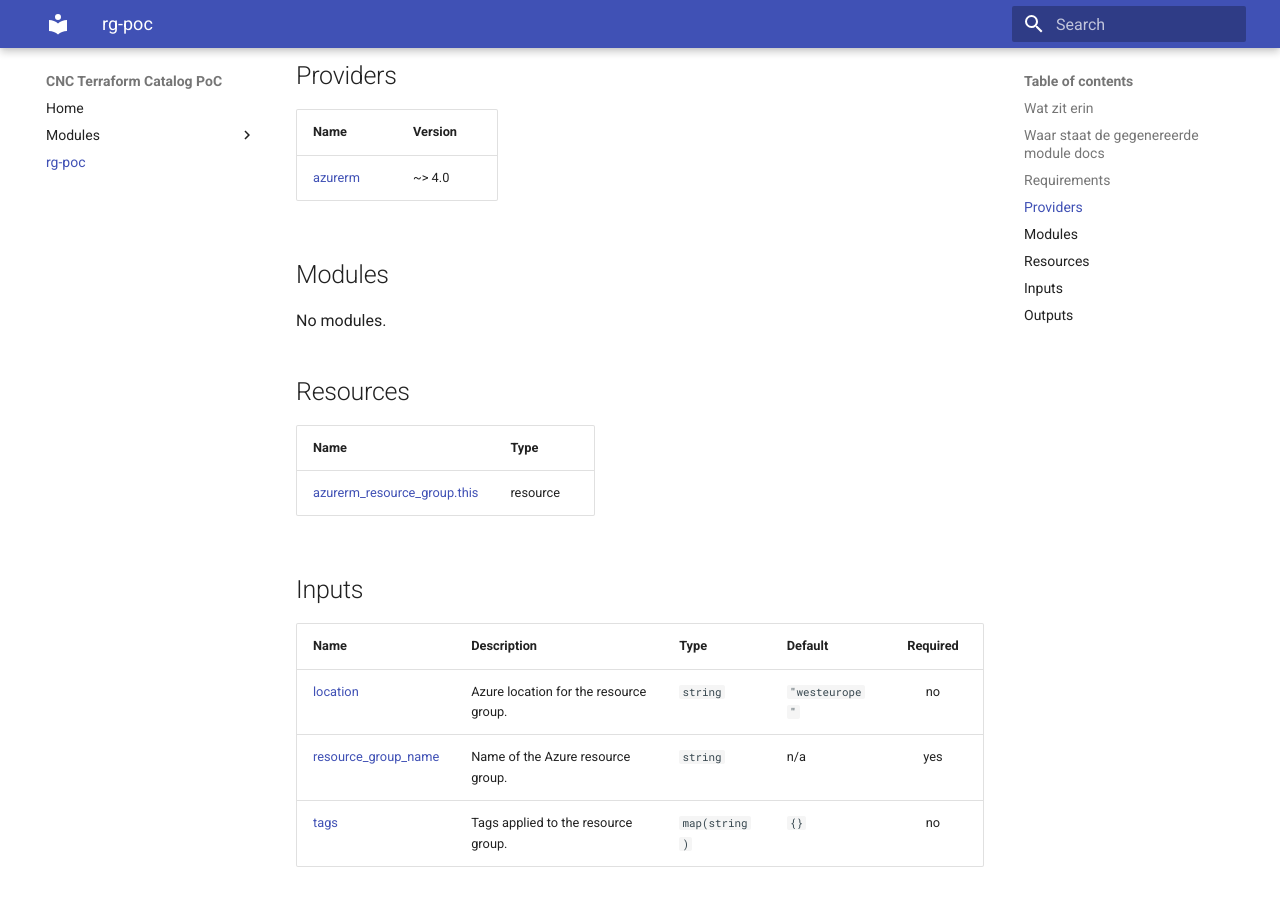
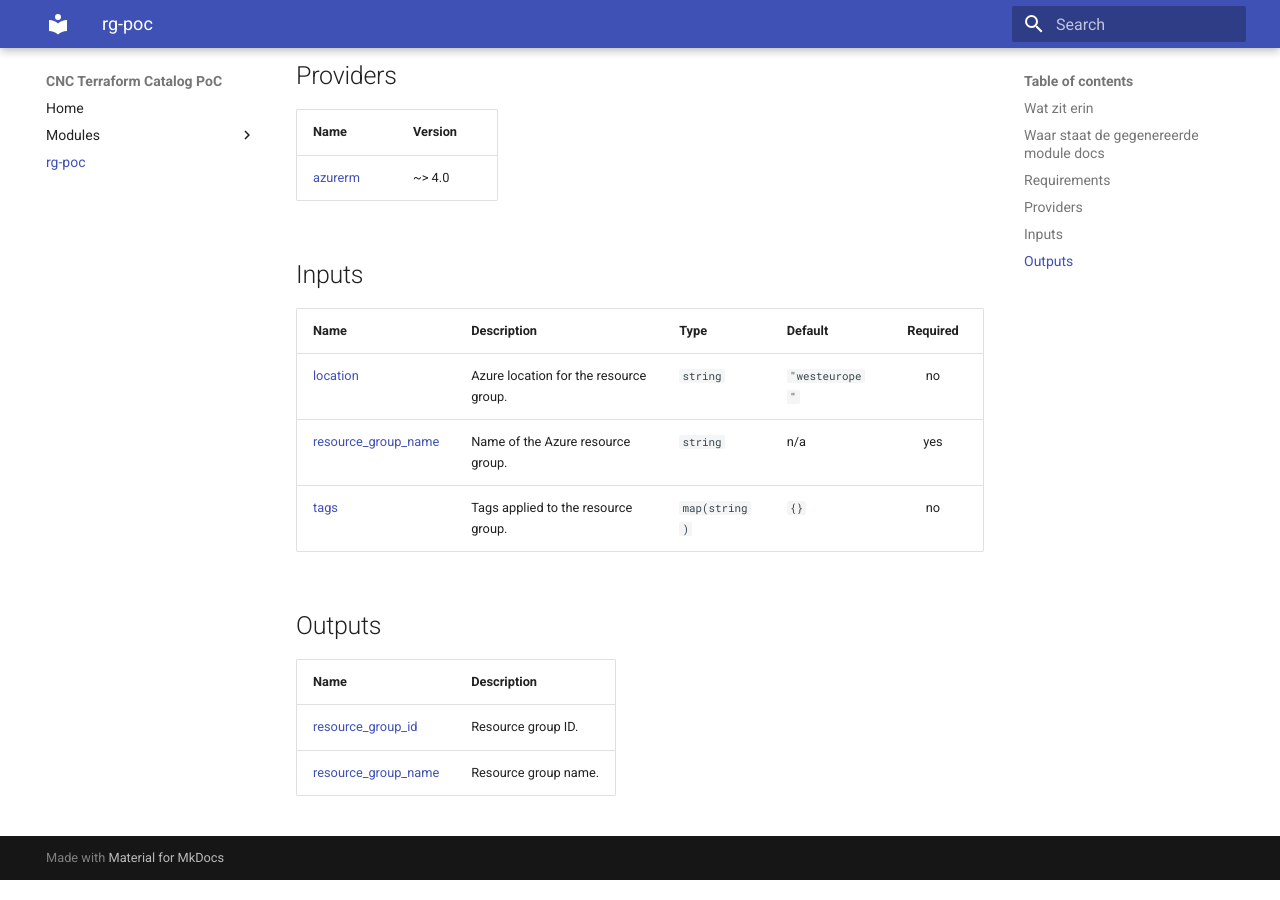
Before and after one commit to Amrtarik7/Mkdoctest, an MkDocs documentation site: the page built from docs/modules/rg-poc.md, in a window 1280 px wide and 900 px high, scrolled down 664 px. Built offline with MkDocs 1.6.1 and Material for MkDocs 9.7.7, drawn with Linux system fonts in a browser that asks for light colours.

```diff
--- a/modules/rg-poc/README.md
+++ b/modules/rg-poc/README.md
@@ -18,16 +18,6 @@ Kleine testmodule voor een losse Azure Resource Group.
 |------|---------|
 | <a name="provider_azurerm"></a> [azurerm](#provider\_azurerm) | ~> 4.0 |
 
-## Modules
-
-No modules.
-
-## Resources
-
-| Name | Type |
-|------|------|
-| [azurerm_resource_group.this](https://registry.terraform.io/providers/hashicorp/azurerm/latest/docs/resources/resource_group) | resource |
-
 ## Inputs
 
 | Name | Description | Type | Default | Required |
```
Also changed, not shown: 2 other files.
